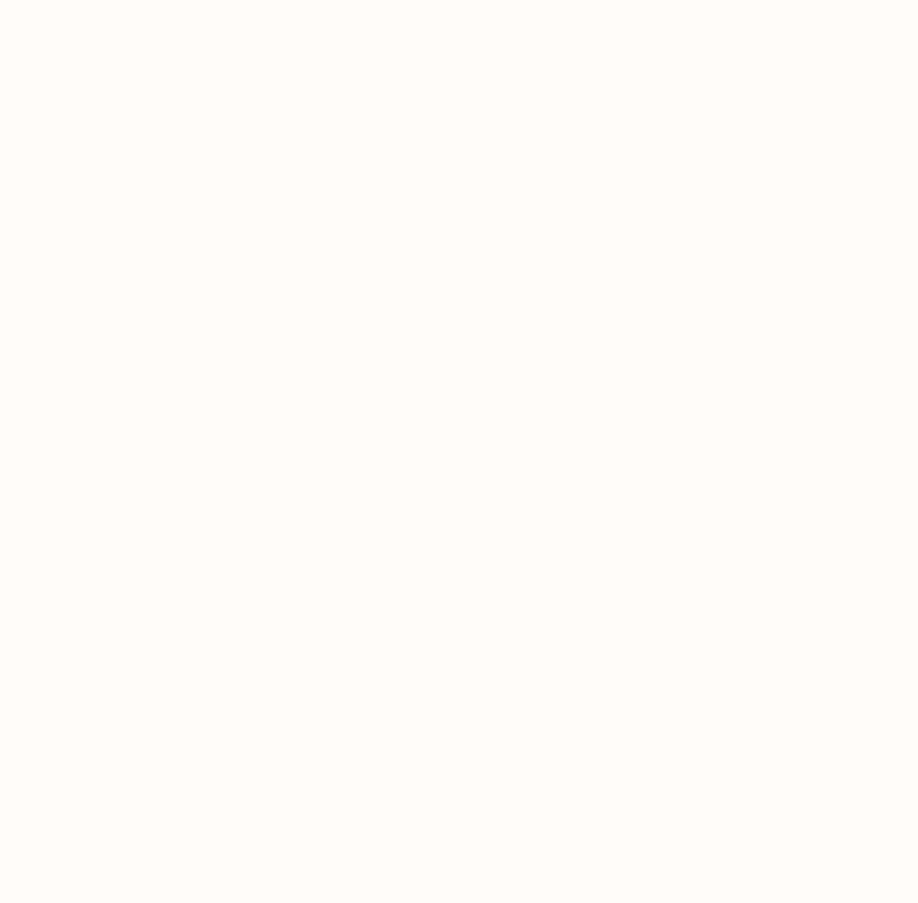
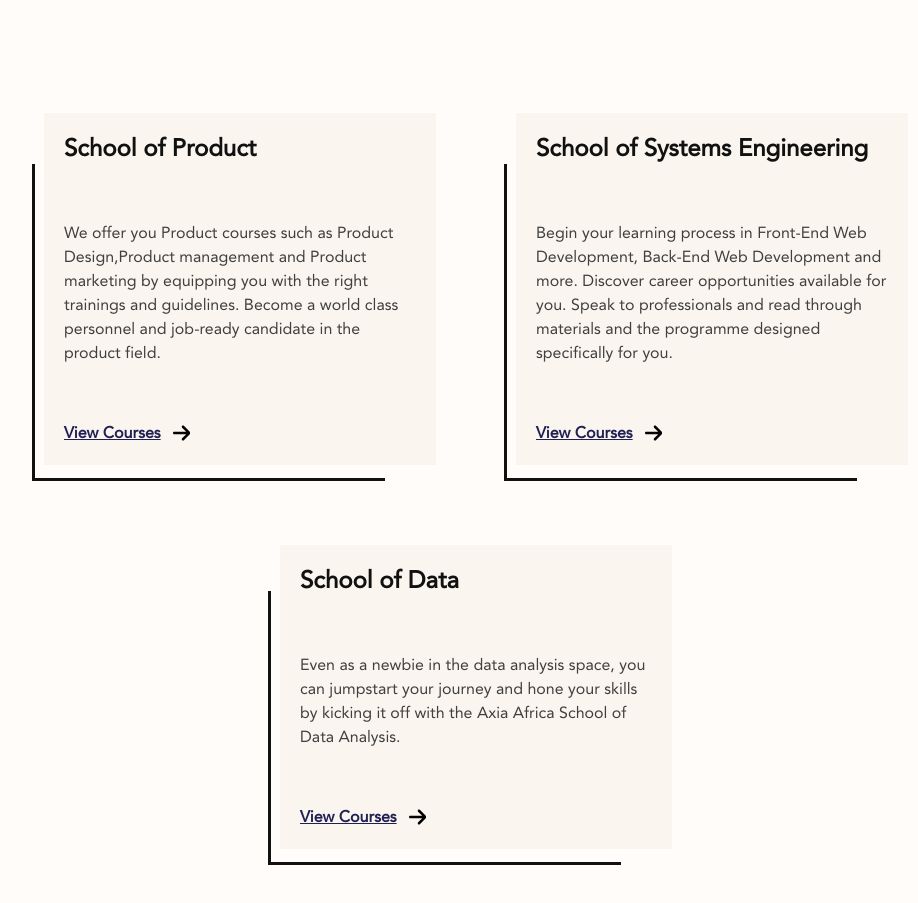
Before and after one commit to xeuxdev/axia-africa, a Vue app: page / in a window 1280 px wide. Shown: the part 3545-4448 px from the top of the page, without its empty margins (164-1082 px from the left). Before the commit the page ends 3318 px from the top, so only its background shows below. Built offline with nearby package versions, Linux system fonts and the light colour scheme; a web font is replaced by a local one.

Commit message:
add discover section

```diff
--- a/src/App.vue
+++ b/src/App.vue
@@ -1,9 +1,10 @@
 <script setup>
-import HeaderComponent from "./components/HeaderComponent.vue"
+import HeaderComponent from "./components/Header/HeaderComponent.vue"
 import HeroSection from "./components/HeroSection.vue"
 import CoursesSection from "./components/CoursesSection.vue"
 import AdvisorSection from "./components/AdvisorSection.vue"
 import OnboardSection from "./components/OnboardSection.vue"
+import DiscoverSection from "./components/DiscoverSection.vue"
 </script>
 
 <template>
@@ -14,5 +15,6 @@ import OnboardSection from "./components/OnboardSection.vue"
     <CoursesSection />
     <AdvisorSection />
     <OnboardSection />
+    <DiscoverSection />
   </main>
 </template>
--- /dev/null
+++ b/src/components/DiscoverSection.vue
@@ -0,0 +1,120 @@
+<template>
+  <section
+    class="container w-full relative mt-24 mb-40 lg:px-[9.375rem] px-5 space-y-20 md:space-y-28"
+  >
+    <!-- anmated thingy -->
+    <div class="absolute w-56 sm:w-80 right-10 -top-24 animate-bounce sm:mt-12">
+      <img src="/images/doddle2.svg" alt="doddle" />
+    </div>
+    <!-- header -->
+    <div class="space-y-5">
+      <h5 class="font-medium text-[1.75rem] md:text-4xl text-darkish">
+        Discover the right school for your journey
+      </h5>
+      <p class="text-darkgrey text-base md:text-lg font-medium max-w-3xl">
+        Axia Africa offers you the chance to explore schools which has variety
+        of courses to learn from, like product design, Front end.
+      </p>
+    </div>
+    <!-- cards -->
+    <div class="flex justify-center gap-20 flex-wrap w-full">
+      <!-- product design -->
+      <article
+        class="relative bg-brown z-10 p-5 space-y-6 md:w-[40%] md:space-y-14 before:absolute before:-z-10 before:border-[3px] before:border-darkish before:border-r-0 before:border-t-0 before:h-[90%] before:w-[90%] before:-bottom-4 before:-left-3"
+      >
+        <header class="font-semibold text-darkish text-lg md:text-2xl">
+          School of Product
+        </header>
+        <!-- info -->
+        <p class="text-sm md:text-base text-darkgrey font-medium">
+          We offer you Product courses such as Product Design,Product management
+          and Product marketing by equipping you with the right trainings and
+          guidelines. Become a world class personnel and job-ready candidate in
+          the product field.
+        </p>
+
+        <!-- cta -->
+        <a
+          href="/"
+          class="flex items-center gap-3 hover:gap-5 text-base text-primary font-semibold duration-200 mt-3"
+        >
+          <span class="underline">View Courses</span>
+          <svg
+            xmlns="http://www.w3.org/2000/svg"
+            viewBox="0 0 448 512"
+            class="h-5"
+          >
+            <path
+              d="M438.6 278.6c12.5-12.5 12.5-32.8 0-45.3l-160-160c-12.5-12.5-32.8-12.5-45.3 0s-12.5 32.8 0 45.3L338.8 224 32 224c-17.7 0-32 14.3-32 32s14.3 32 32 32l306.7 0L233.4 393.4c-12.5 12.5-12.5 32.8 0 45.3s32.8 12.5 45.3 0l160-160z"
+            />
+          </svg>
+        </a>
+      </article>
+
+      <!-- sys eng -->
+      <article
+        class="relative bg-brown z-10 p-5 space-y-6 md:w-[40%] md:space-y-14 before:absolute before:-z-10 before:border-[3px] before:border-darkish before:border-r-0 before:border-t-0 before:h-[90%] before:w-[90%] before:-bottom-4 before:-left-3"
+      >
+        <header class="font-semibold text-darkish text-lg md:text-2xl">
+          School of Systems Engineering
+        </header>
+        <!-- info -->
+        <p class="text-sm md:text-base text-darkgrey font-medium">
+          Begin your learning process in Front-End Web Development, Back-End Web
+          Development and more. Discover career opportunities available for you.
+          Speak to professionals and read through materials and the programme
+          designed specifically for you.
+        </p>
+
+        <!-- cta -->
+        <a
+          href="/"
+          class="flex items-center gap-3 hover:gap-5 text-base text-primary font-semibold duration-200 mt-3"
+        >
+          <span class="underline">View Courses</span>
+          <svg
+            xmlns="http://www.w3.org/2000/svg"
+            viewBox="0 0 448 512"
+            class="h-5"
+          >
+            <path
+              d="M438.6 278.6c12.5-12.5 12.5-32.8 0-45.3l-160-160c-12.5-12.5-32.8-12.5-45.3 0s-12.5 32.8 0 45.3L338.8 224 32 224c-17.7 0-32 14.3-32 32s14.3 32 32 32l306.7 0L233.4 393.4c-12.5 12.5-12.5 32.8 0 45.3s32.8 12.5 45.3 0l160-160z"
+            />
+          </svg>
+        </a>
+      </article>
+
+      <!-- data -->
+      <article
+        class="relative bg-brown z-10 p-5 space-y-6 md:w-[40%] md:space-y-14 before:absolute before:-z-10 before:border-[3px] before:border-darkish before:border-r-0 before:border-t-0 before:h-[90%] before:w-[90%] before:-bottom-4 before:-left-3"
+      >
+        <header class="font-semibold text-darkish text-lg md:text-2xl">
+          School of Data
+        </header>
+        <!-- info -->
+        <p class="text-sm md:text-base text-darkgrey font-medium">
+          Even as a newbie in the data analysis space, you can jumpstart your
+          journey and hone your skills by kicking it off with the Axia Africa
+          School of Data Analysis.
+        </p>
+
+        <!-- cta -->
+        <a
+          href="/"
+          class="flex items-center gap-3 hover:gap-5 text-base text-primary font-semibold duration-200 mt-3"
+        >
+          <span class="underline">View Courses</span>
+          <svg
+            xmlns="http://www.w3.org/2000/svg"
+            viewBox="0 0 448 512"
+            class="h-5"
+          >
+            <path
+              d="M438.6 278.6c12.5-12.5 12.5-32.8 0-45.3l-160-160c-12.5-12.5-32.8-12.5-45.3 0s-12.5 32.8 0 45.3L338.8 224 32 224c-17.7 0-32 14.3-32 32s14.3 32 32 32l306.7 0L233.4 393.4c-12.5 12.5-12.5 32.8 0 45.3s32.8 12.5 45.3 0l160-160z"
+            />
+          </svg>
+        </a>
+      </article>
+    </div>
+  </section>
+</template>
--- a/src/style.css
+++ b/src/style.css
@@ -88,3 +88,18 @@ h6 {
   -webkit-text-fill-color: transparent;
   -webkit-background-clip: text;
 }
+
+@keyframes bounce {
+  0%,
+  100% {
+    transform: translateY(2.1875rem);
+    animation-timing-function: cubic-bezier(0.8, 0, 1, 1);
+  }
+  50% {
+    transform: none;
+    animation-timing-function: cubic-bezier(0, 0, 0.2, 1);
+  }
+}
+.animate-bounce {
+  animation: bounce 12s infinite;
+}
```
Also changed, not shown: public/images/doddle2.svg (added), src/components/Header/HeaderComponent.vue (renamed from src/components/HeaderComponent.vue).
